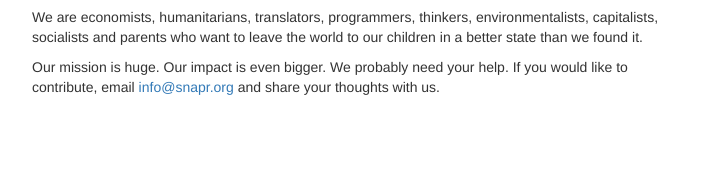
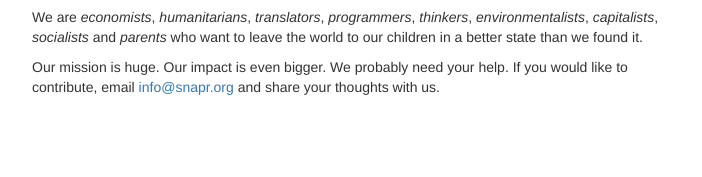
Before and after one commit to snapr-org/snapr-org.github.io, a plain HTML site: page index.html in a window 1280 px wide. Shown: the part 412-589 px from the top of the page, 283-985 px from the left. Drawn offline with nearby package versions, Linux system fonts and the light colour scheme.

Commit message:
Update index.html

```diff
--- a/index.html
+++ b/index.html
@@ -47,7 +47,7 @@
       <p>Our planet actually produces enough resources for all of us to thrive. The problem is that some of us <b>waste</b> and some of us <b>consume</b> more than our share.</p>
       <p>We believe that the most compelling use case for blockchain technologies is to provide every human being with a basic income. We are working on a cryptocurrency that will give <b>one coin</b> to <b>every</b> living <b>human being</b>, <b>every day</b>.</p>
       <p>We hope that the effect of giving everyone a basic income will be that every human being will have enough food, clothing and shelter to thrive. We strive to create a world where survival is not a challenge and where our collective human resources are freed up to work on the most pressing challenges faced by our planet instead of focussing on our mundane survival requirements.</p>
-      <p>We are economists, humanitarians, translators, programmers, thinkers, environmentalists, capitalists, socialists and parents who want to leave the world to our children in a better state than we found it.</p>
+      <p>We are <i>economists</i>, <i>humanitarians</i>, <i>translators</i>, <i>programmers</i>, <i>thinkers</i>, <i>environmentalists</i>, <i>capitalists</i>, <i>socialists</i> and <i>parents</i> who want to leave the world to our children in a better state than we found it.</p>
       <p>Our mission is huge. Our impact is even bigger. We probably need your help. If you would like to contribute, email <a href="mailto:info@snapr.org">info@snapr.org</a> and share your thoughts with us.</p>
     </div>
     <footer class="footer">
```
